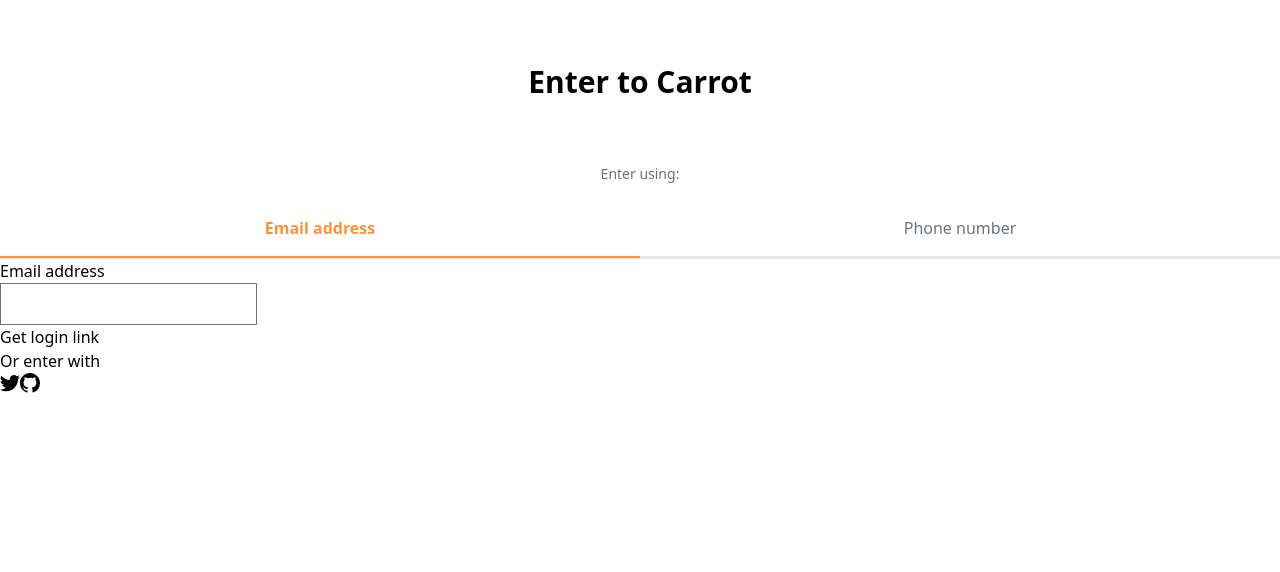
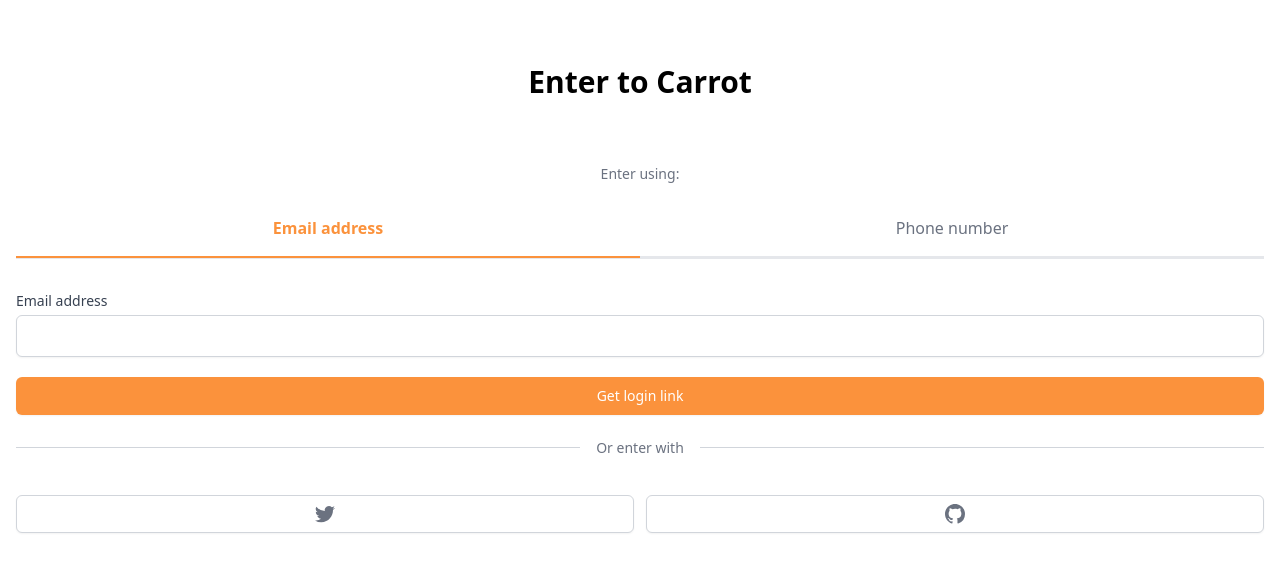
Before and after one commit to KeMezz/carrot-market, a Next.js app: page /enter in a window 1280 px wide. Shown: the top 572 px of the page. Built offline with nearby package versions, Linux system fonts and the light colour scheme.

Commit message:
design enter screen

```diff
--- a/pages/enter.tsx
+++ b/pages/enter.tsx
@@ -9,7 +9,7 @@ function Enter() {
   const onEmailClick = () => setMethod("email");
   const onPhoneClick = () => setMethod("phone");
   return (
-    <main className="mt-16">
+    <main className="mt-16 px-4">
       <h3 className="text-3xl font-bold text-center">Enter to Carrot</h3>
       <section className="mt-16">
         <div className="flex flex-col items-center">
@@ -39,34 +39,48 @@ function Enter() {
             </button>
           </div>
         </div>
-        <form>
-          <label>
+        <form className="flex flex-col mt-8">
+          <label className="text-sm font-medium text-gray-700">
             {method === "email" ? "Email address" : null}
             {method === "phone" ? "Phone number" : null}
           </label>
-          <div>
-            {method === "email" ? <input type="email" required /> : null}
+          <div className="mt-1">
+            {method === "email" ? (
+              <input
+                type="email"
+                required
+                className="appearance-none w-full px-3 py-2 border border-gray-300 rounded-md shadow-sm placeholder-gray-400 focus:outline-none focus:ring-orange-400 focus:border-orange-400"
+              />
+            ) : null}
             {method === "phone" ? (
-              <div>
-                <span>+82</span>
-                <input type="number" required />
+              <div className="flex rounded-md shadow-sm">
+                <span className="flex items-center justify-center px-3 rounded-l-md border border-r-0 border-gray-300 bg-gray-50 text-gray-500 select-none text-sm">
+                  +82
+                </span>
+                <input
+                  type="number"
+                  required
+                  className="appearance-none w-full px-3 py-2 border border-gray-300 rounded-r-md shadow-sm placeholder-gray-400 focus:outline-none focus:ring-orange-400 focus:border-orange-400"
+                />
               </div>
             ) : null}
           </div>
-          <button>
+          <button className="bg-orange-400 hover:bg-orange-600 text-white py-2 px-4 border border-transparent rounded-md shadow-sm text-sm font-medium focus:ring-2 focus:ring-offset-2 focus:ring-orange-400 focus:outline-none mt-5">
             {method === "email" ? "Get login link" : null}
             {method === "phone" ? "Get one-time password" : null}
           </button>
         </form>
-        <div>
-          <div>
-            <div />
-            <div>
-              <span>Or enter with</span>
+        <div className="mt-8">
+          <div className="relative">
+            <div className="absolute w-full border-t border-gray-300" />
+            <div className="relative -top-3 text-center">
+              <span className="bg-white px-4 text-sm text-gray-500">
+                Or enter with
+              </span>
             </div>
           </div>
-          <div>
-            <button>
+          <div className="grid grid-cols-2 gap-3 mt-6">
+            <button className="flex justify-center items-center py-2 px-4 border border-gray-300 rounded-md shadow-sm bg-white text-sm font-medium text-gray-500 hover:bg-gray-50">
               <svg
                 className="w-5 h-5"
                 aria-hidden="true"
@@ -76,7 +90,7 @@ function Enter() {
                 <path d="M6.29 18.251c7.547 0 11.675-6.253 11.675-11.675 0-.178 0-.355-.012-.53A8.348 8.348 0 0020 3.92a8.19 8.19 0 01-2.357.646 4.118 4.118 0 001.804-2.27 8.224 8.224 0 01-2.605.996 4.107 4.107 0 00-6.993 3.743 11.65 11.65 0 01-8.457-4.287 4.106 4.106 0 001.27 5.477A4.073 4.073 0 01.8 7.713v.052a4.105 4.105 0 003.292 4.022 4.095 4.095 0 01-1.853.07 4.108 4.108 0 003.834 2.85A8.233 8.233 0 010 16.407a11.616 11.616 0 006.29 1.84" />
               </svg>
             </button>
-            <button>
+            <button className="flex justify-center items-center py-2 px-4 border border-gray-300 rounded-md shadow-sm bg-white text-sm font-medium text-gray-500 hover:bg-gray-50">
               <svg
                 className="w-5 h-5"
                 aria-hidden="true"
```
